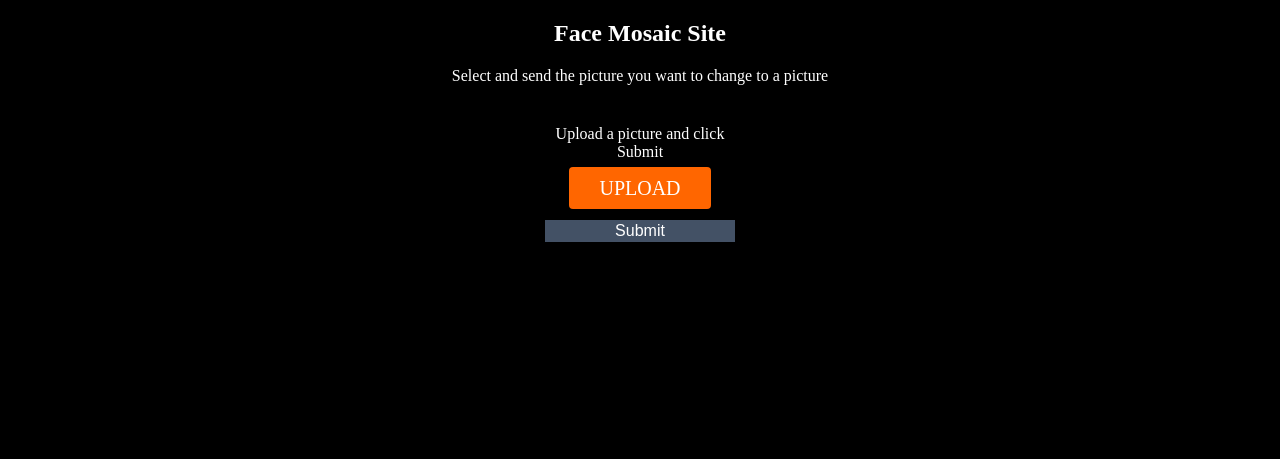
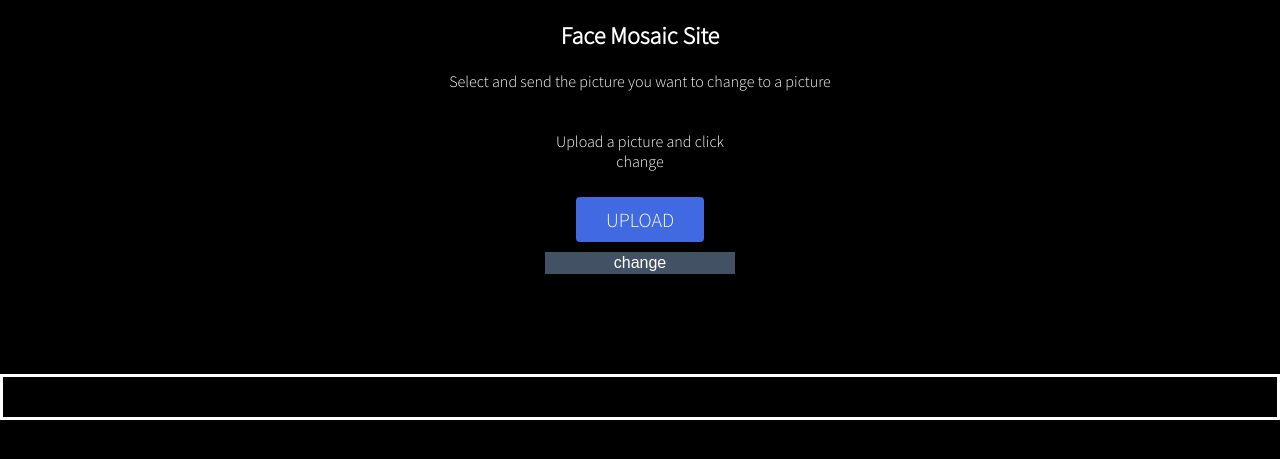
Before and after one commit to RefluxR/FaceMosaic, a Flask app: page / in a window 1280 px wide. Shown: the top 459 px of the page. Run offline with Flask 2, Linux system fonts and the light colour scheme.

Commit message:
font
font style

```diff
--- a/art.py
+++ b/art.py
@@ -1,6 +1,7 @@
+import os
 
 import cv2
-import os
+
 
 class IMAGE :
         def image_to_paint(img):
@@ -16,9 +17,6 @@ class IMAGE :
                 gray = cv2.cvtColor(img, cv2.COLOR_BGR2GRAY)
 
                 faces = face_cascade.detectMultiScale(gray, 1.2)
-
-                for (x,y,w,h) in faces:
-                        cv2.rectangle(img, (x,y), (x+w, y+h), (255,0,0), 2)
 
                 # 모자이크
                 for (x,y,w,h) in faces:
--- a/static/css/style.css
+++ b/static/css/style.css
@@ -1,8 +1,10 @@
+@import url('https://fonts.googleapis.com/css2?family=Abril+Fatface&family=Source+Sans+Pro:wght@300&display=swap');
 body{
     margin: 0;
     bottom: 0;
     background-color: black;
     color: #ffffff;
+    font-family: 'Source Sans Pro', sans-serif;
 }
 .text{
     text-align: center;
@@ -29,13 +31,16 @@ body{
 .input-file-button{
     width: 100%;
     padding: 10px 30px;
-    background-color:#FF6600;
+    background-color:royalblue;
     border-radius: 4px;
     color: white;
     cursor: pointer;
     font-size: 20px;
 }
-.img{
+.imgBox{
     display: flex;
     justify-content: space-around;
+    border-style: solid;
+    border-color: white;
+    padding: 20px;
 }
--- a/static/js/style.js
+++ b/static/js/style.js
@@ -21,5 +21,7 @@ function loadFile(input) {
     var container = document.getElementById('image-show');
     container.appendChild(newImage);
 
-
   };
+button1.oninput = function(){
+  result.innerHTML = input.value;
+}
--- a/templates/index.html
+++ b/templates/index.html
@@ -6,6 +6,7 @@
     <meta name="viewport" content="width=device-width, initial-scale=1.0">
     <title>Face Mosaic Site</title>
     <link rel="stylesheet" href="/static/css/style.css">
+    <script src="/static/js/style.js"></script>
 
 </head>
 <body>
@@ -14,16 +15,18 @@
         <p>Select and send the picture you want to change to a picture</p>
     </div>
     <div class="button" onmouseenter="">
-        <p style="text-align: center;">Upload a picture and click Submit</p>
+        <p style="text-align: center;">Upload a picture and click change</p>
+        <br>
         <form class = "upload" action = "/img" method = "POST" enctype = "multipart/form-data">
             <label class="input-file-button" for="button1" onmouseenter="buttonMove(this)">UPLOAD</label>
-            <input id = "button1" type="file" name = "file" />
-            <input id = "button2" type="submit" onmouseenter="buttonMove(this)"/>
+            <input id = "button1" type="file" name = "file"/>
+            <input id = "button2" type="submit" onmouseenter="buttonMove(this)" value="change"/>
         </form>
     </div>
-    <div class = "img">
-        <img class="" src="{{ path }}" width = "600" height = "auto" />
-        <img src="{{ face }}" width = "600" height = "auto" />
+
+    <div class = "imgBox">
+        <img class="img1" src="{{ path }}" width = "600" height = "auto" />
+        <img class="img2" src="{{ face }}" width = "600" height = "auto" />
     </div>
     <script>
         function buttonMove(this){
```
Also changed, not shown: static/image/image_face.jpg.
